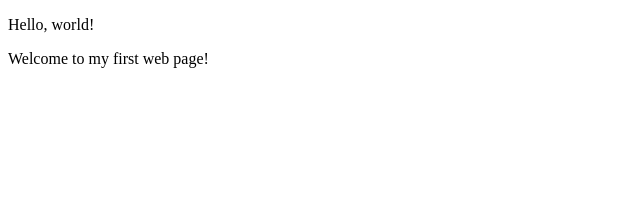
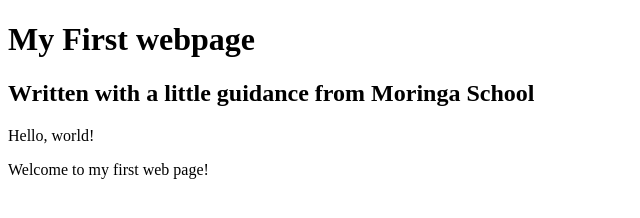
Before and after one commit to StacyWeru/firstwebpage, a plain HTML site: page my-first-webpage.html in a window 1280 px wide. Shown: the whole page, without its empty margins (0-640 px from the left). Drawn offline with Linux system fonts and the light colour scheme.

Commit message:
add header block elements

```diff
--- a/my-first-webpage.html
+++ b/my-first-webpage.html
@@ -1,9 +1,12 @@
 <!DOCTYPE html>
 <html>
     <head>
-        <title>My first webpage</title>
+      <title> My first webpage!</title>
     </head>
     <body>
+        <h1>My First webpage</h1>
+        <h2>Written with a little guidance from Moringa School</h2>
+
         <p>Hello, world!</p>
         <p>Welcome to my first web page!</p>
     </body>
```
